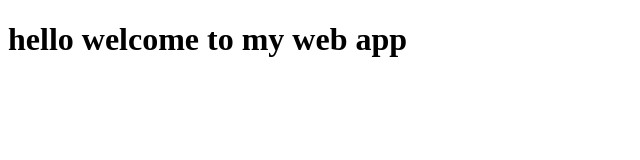
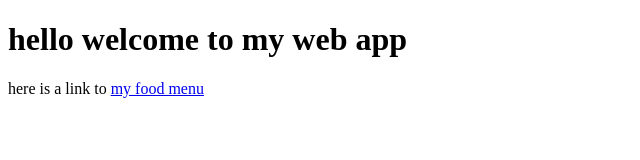
Before and after one commit to emmett198/project, a plain HTML site: page index.html in a window 1280 px wide. Shown: the whole page, without its empty margins (0-640 px from the left). Drawn offline with Linux system fonts and the light colour scheme.

Commit message:
feat: added the food menu link

```diff
--- a/index.html
+++ b/index.html
@@ -8,5 +8,6 @@
 </head>
 <body>
     <h1>hello welcome to my web app</h1>
+    <p>here is a link to <a href="./files/table.html">my food menu</a></p>
 </body>
 </html>
```
